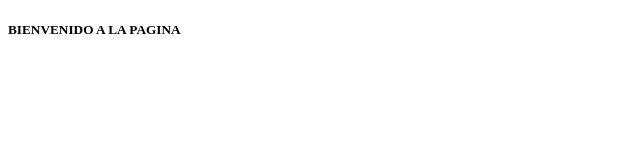
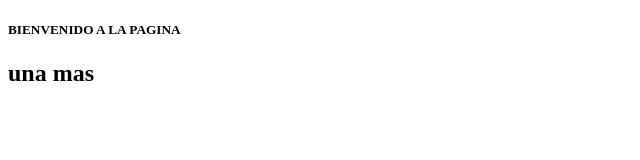
Before and after one commit to hdaniriv/proyecto01, a plain HTML site: page index.html in a window 1280 px wide. Shown: the whole page, without its empty margins (0-640 px from the left). Drawn offline with Linux system fonts and the light colour scheme.

Commit message:
NO SE QUE NUMERO DE MODIFICACION ES

```diff
--- a/index.html
+++ b/index.html
@@ -12,4 +12,6 @@
 </body>
 <h5> BIENVENIDO A LA PAGINA </h5>
 
+<h2>una mas</h2>
+
 </html>
```
